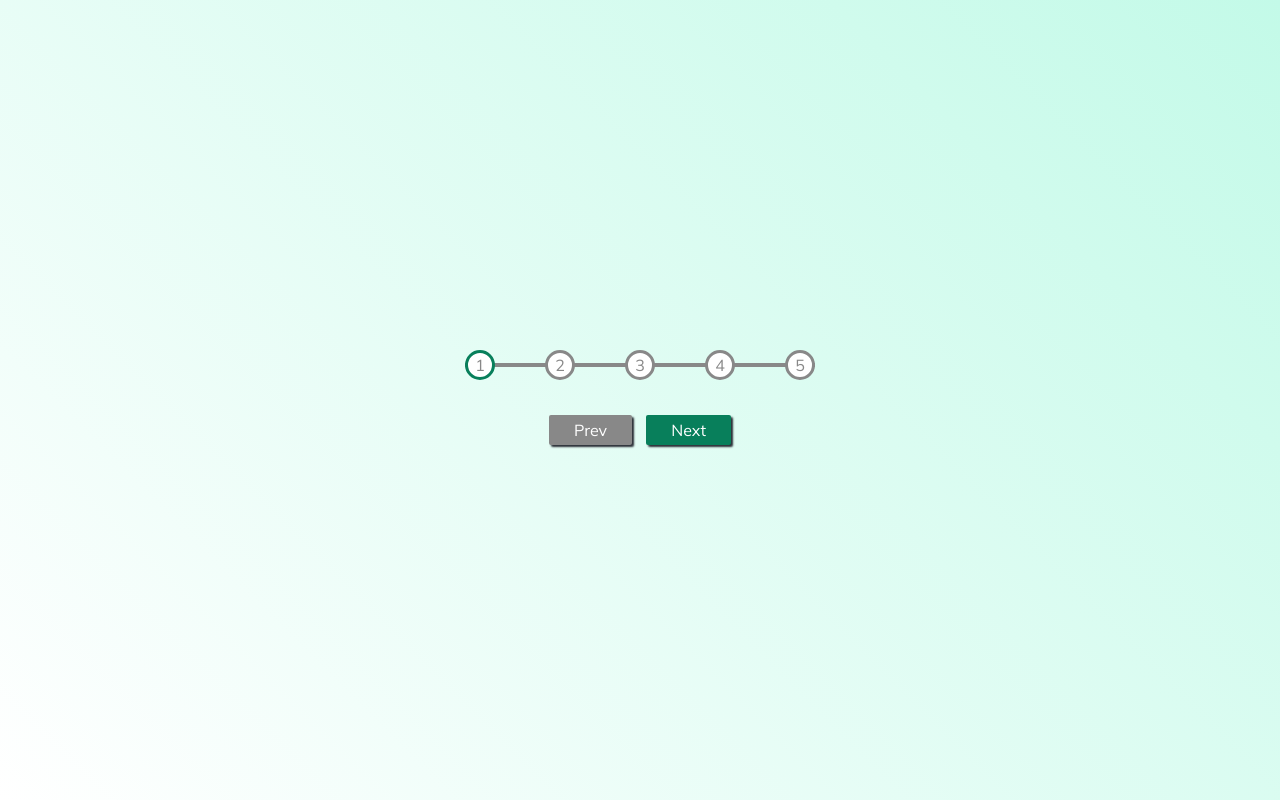
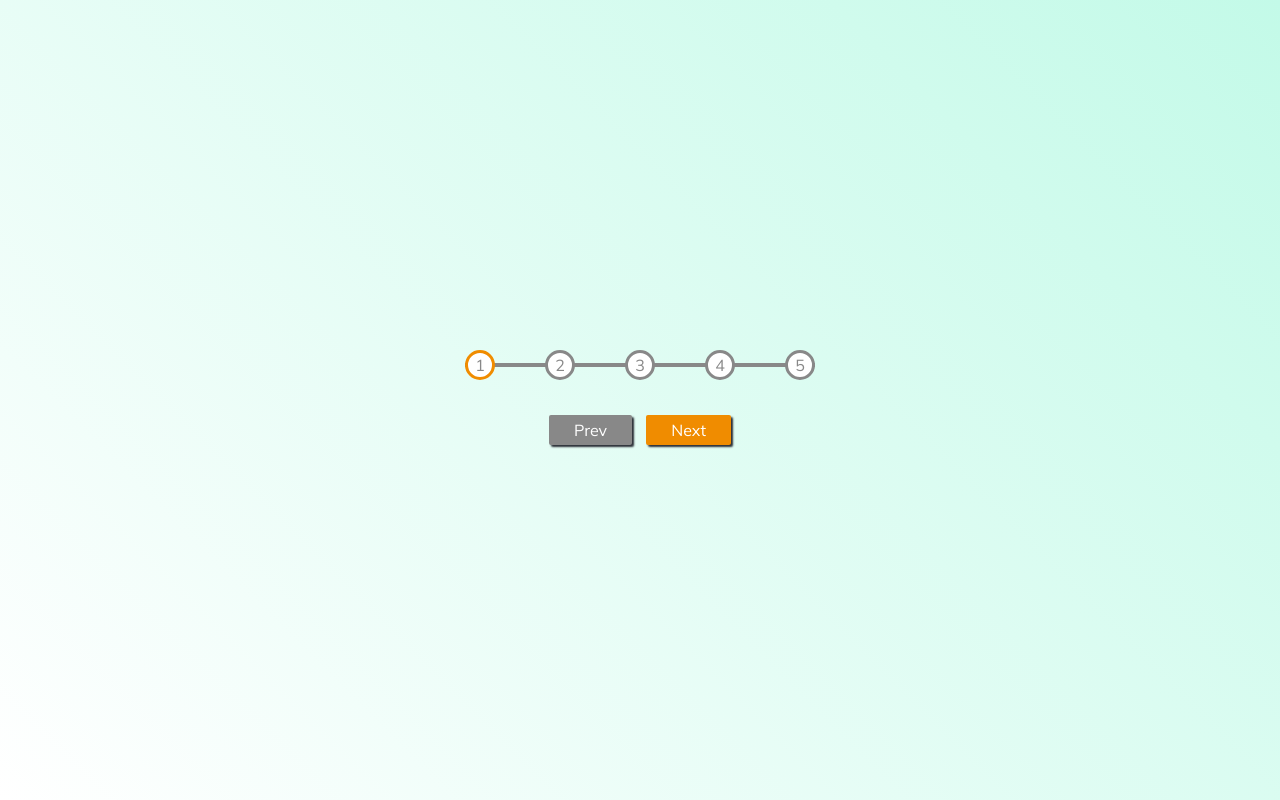
Before and after one commit to vickneee/progress-bar, a plain HTML site: page index.html in a window 1280 px wide. Drawn offline with Linux system fonts and the light colour scheme.

Commit message:
Colors corrected

```diff
--- a/style.css
+++ b/style.css
@@ -3,7 +3,7 @@
 }
 
 :root {
-    --line-border-fill: #087f5b;
+    --line-border-fill: #f08c00;
     --line-border-empty: #888;
 }
 
```
